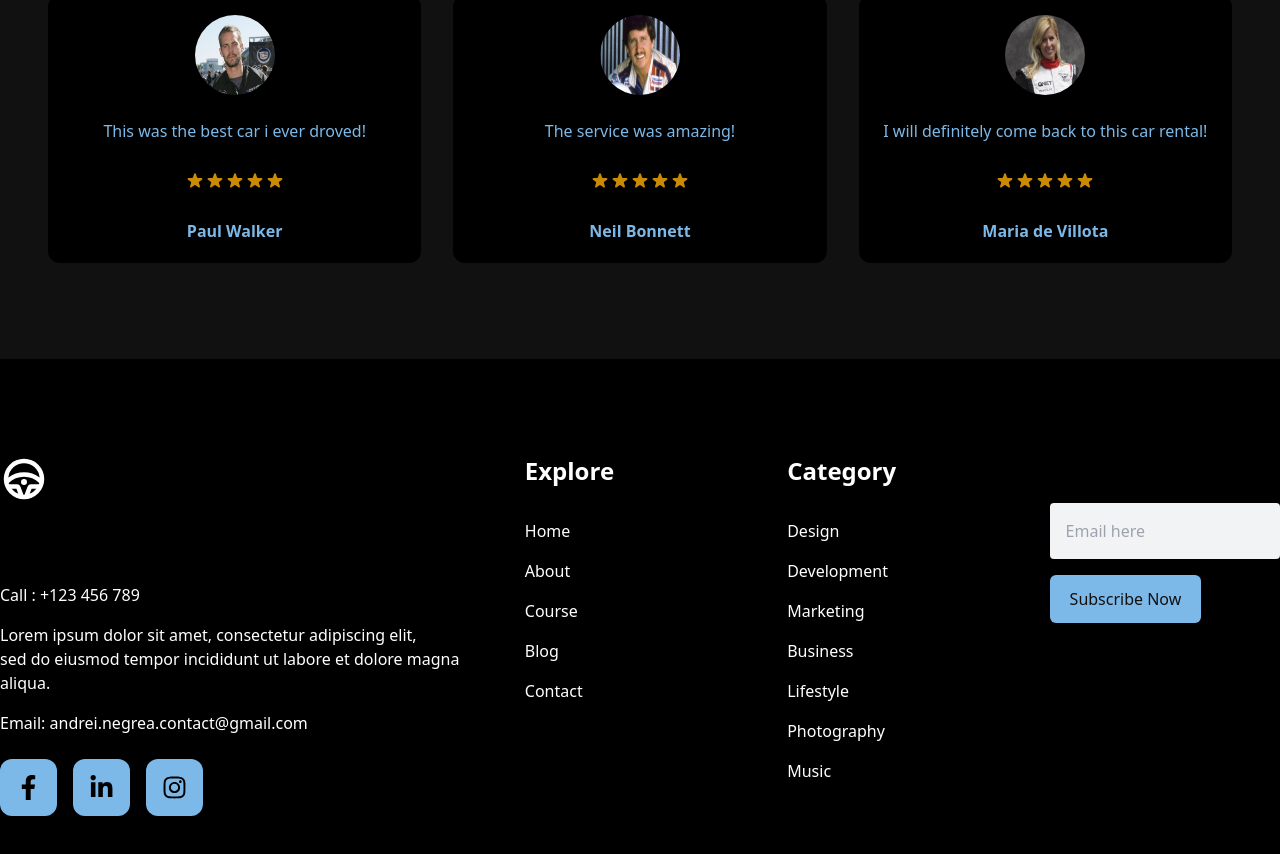
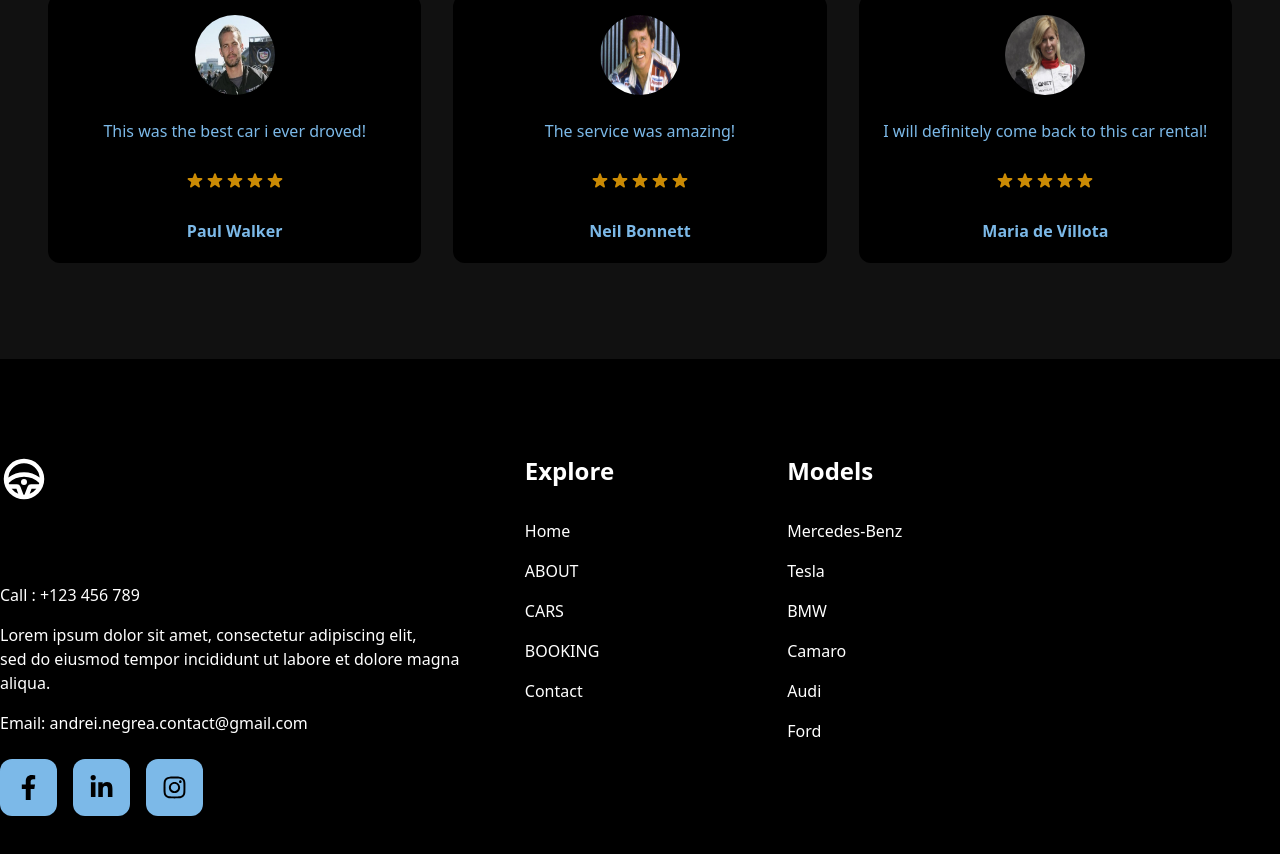
Before and after one commit to Negrea-Andrei/agency, a React (Vite) app: page / in a window 1280 px wide. Shown: the part 2669-3523 px from the top of the page. Built offline with nearby package versions, Linux system fonts and the light colour scheme.

Commit message:
Update Footer.jsx

```diff
--- a/src/components/Footer.jsx
+++ b/src/components/Footer.jsx
@@ -35,37 +35,23 @@ const Footer = () => {
           <h3 className="text-2xl font-bold text-black dark:text-white">Explore</h3>
           <ul className="py-6 text-black dark:text-white">
             <li className="py-2">Home</li>
-            <li className="py-2">About</li>
-            <li className="py-2">Course</li>
-            <li className="py-2">Blog</li>
+            <li className="py-2">ABOUT</li>
+            <li className="py-2">CARS</li>
+            <li className="py-2">BOOKING</li>
             <li className="py-2">Contact</li>
           </ul>
         </div>
 
         <div>
-          <h3 className="text-2xl font-bold text-black dark:text-white">Category</h3>
+          <h3 className="text-2xl font-bold text-black dark:text-white">Models</h3>
           <ul className="py-6 text-black dark:text-white">
-            <li className="py-2">Design</li>
-            <li className="py-2">Development</li>
-            <li className="py-2">Marketing</li>
-            <li className="py-2">Business</li>
-            <li className="py-2">Lifestyle</li>
-            <li className="py-2">Photography</li>
-            <li className="py-2">Music</li>
+            <li className="py-2">Mercedes-Benz</li>
+            <li className="py-2">Tesla</li>
+            <li className="py-2">BMW</li>
+            <li className="py-2">Camaro</li>
+            <li className="py-2">Audi</li>
+            <li className="py-2">Ford</li>
           </ul>
-        </div>
-
-        <div className="max-[780px]:col-span-2">
-          <h3 className="text-2xl font-bold">Subscribe</h3>
-          <form className="py-4">
-            <input
-              className="bg-[#F2F3F4] p-4 w-full rounded"
-              placeholder="Email here"
-            />
-            <button className="max-[780px]:w-full my-4 px-5 py-3 rounded-md bg-[#3a7fc0] dark:bg-primary text-white dark:text-dark font-medium">
-              Subscribe Now
-            </button>
-          </form>
         </div>
       </div>
     </div>
```
